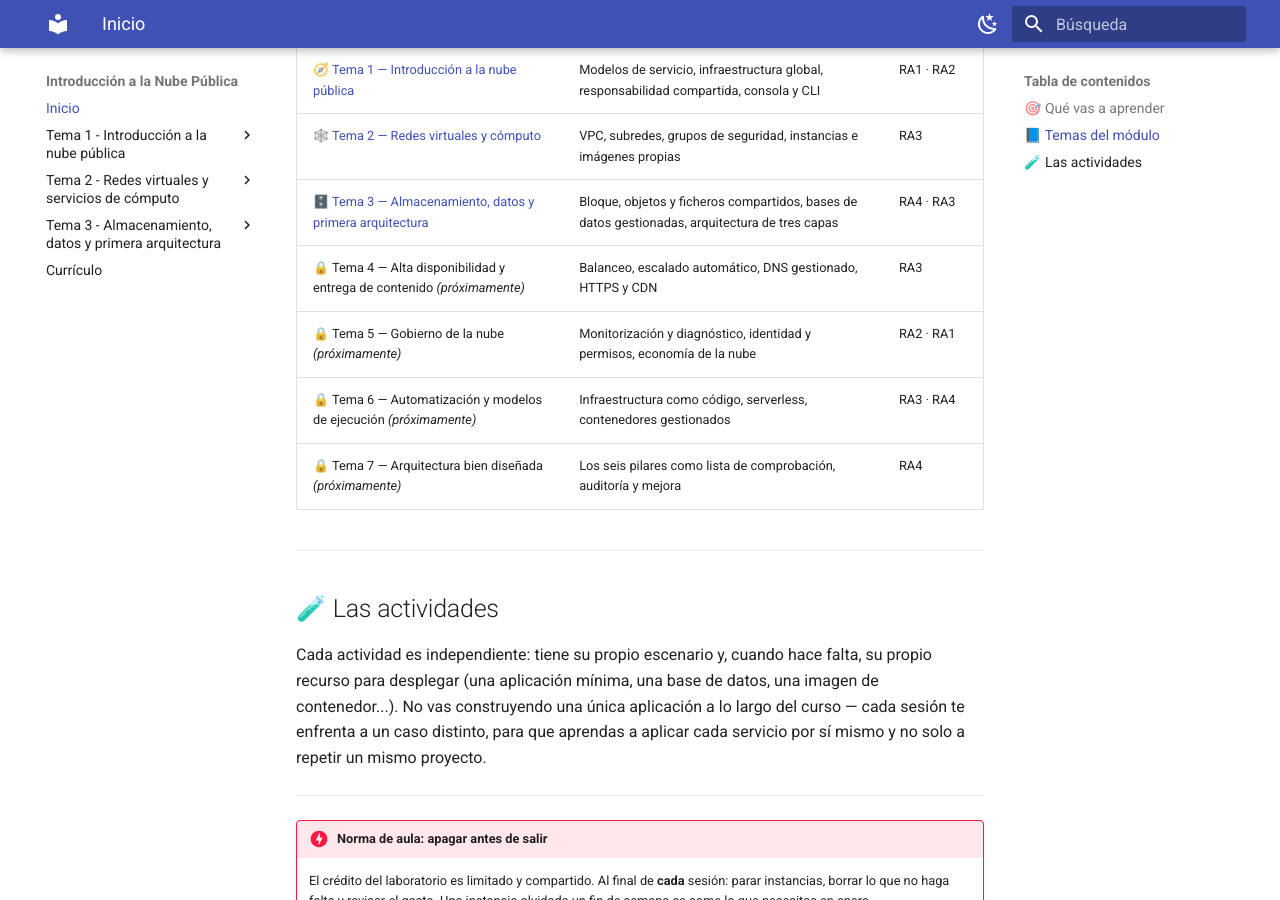
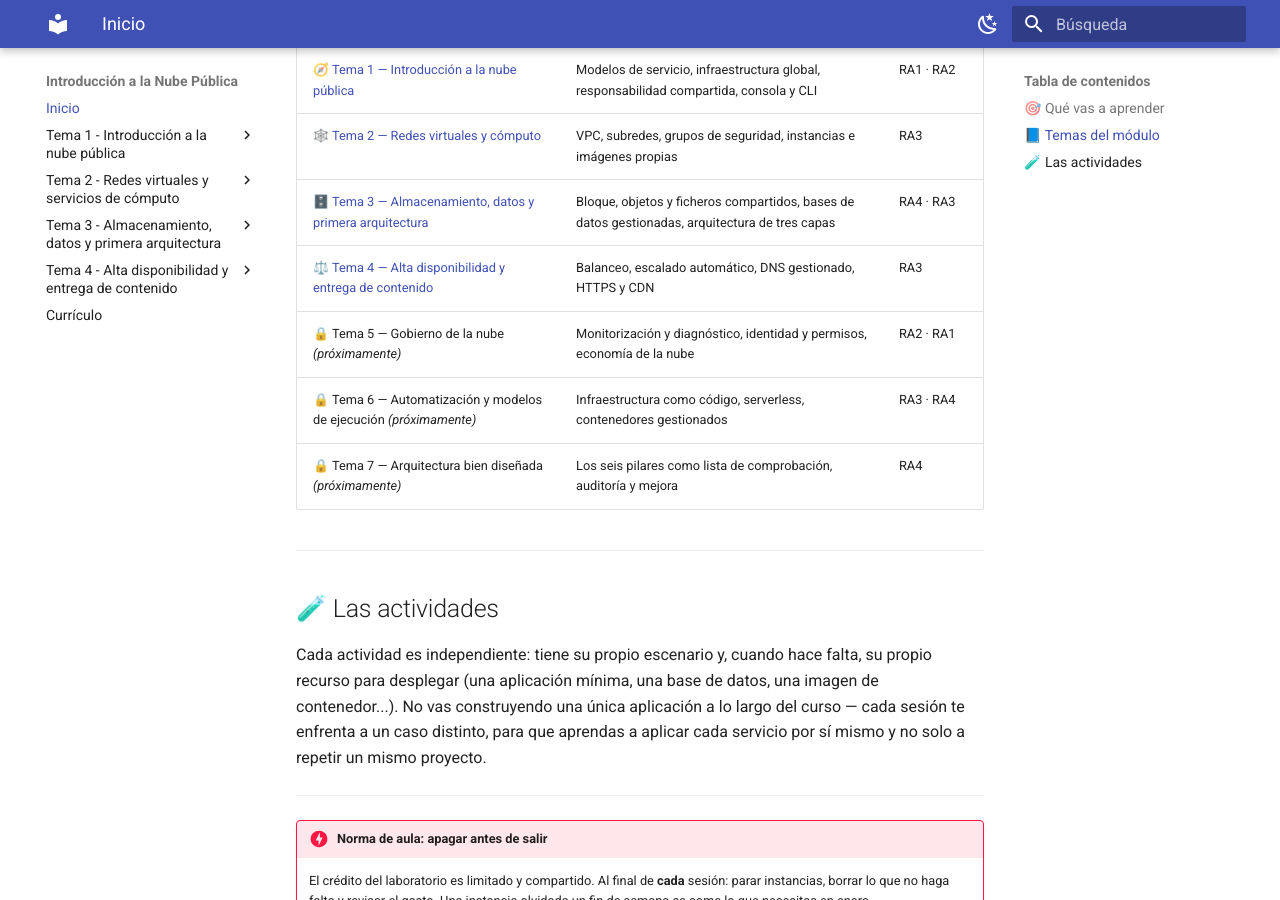
Before and after one commit to aitorventura/introduccion-nube, an MkDocs documentation site: the page built from docs/index.md, in a window 1280 px wide and 900 px high, scrolled down 927 px. Built offline with MkDocs 1.6.1 and Material for MkDocs 9.7.7, drawn with Linux system fonts in a browser that asks for light colours.

Commit message:
Desbloquea el Tema 4 (alta disponibilidad y entrega de contenido)

```diff
--- a/docs/index.md
+++ b/docs/index.md
@@ -27,7 +27,7 @@ Los temas se van publicando a medida que avanza el curso. Los que todavía no es
 | 🧭 [Tema 1 — Introducción a la nube pública](tema1/index.md) | Modelos de servicio, infraestructura global, responsabilidad compartida, consola y CLI | RA1 · RA2 |
 | 🕸️ [Tema 2 — Redes virtuales y cómputo](tema2/index.md) | VPC, subredes, grupos de seguridad, instancias e imágenes propias | RA3 |
 | 🗄️ [Tema 3 — Almacenamiento, datos y primera arquitectura](tema3/index.md) | Bloque, objetos y ficheros compartidos, bases de datos gestionadas, arquitectura de tres capas | RA4 · RA3 |
-| 🔒 Tema 4 — Alta disponibilidad y entrega de contenido *(próximamente)* | Balanceo, escalado automático, DNS gestionado, HTTPS y CDN | RA3 |
+| ⚖️ [Tema 4 — Alta disponibilidad y entrega de contenido](tema4/index.md) | Balanceo, escalado automático, DNS gestionado, HTTPS y CDN | RA3 |
 | 🔒 Tema 5 — Gobierno de la nube *(próximamente)* | Monitorización y diagnóstico, identidad y permisos, economía de la nube | RA2 · RA1 |
 | 🔒 Tema 6 — Automatización y modelos de ejecución *(próximamente)* | Infraestructura como código, serverless, contenedores gestionados | RA3 · RA4 |
 | 🔒 Tema 7 — Arquitectura bien diseñada *(próximamente)* | Los seis pilares como lista de comprobación, auditoría y mejora | RA4 |
--- a/mkdocs.yml
+++ b/mkdocs.yml
@@ -5,7 +5,6 @@
 #   3. mkdocs gh-deploy
 # Los temas listados en exclude_docs NO se generan en el sitio (ni siquiera por URL directa).
 exclude_docs: |
-  tema4/*
   tema5/*
   tema6/*
   tema7/*
@@ -67,14 +66,14 @@ nav:
       - Primera arquitectura completa:
           - Primera arquitectura completa: tema3/arquitectura-completa.md
           - Actividad 3.3 - Arquitectura de tres capas - front, aplicación y base de datos: tema3/actividad_3_3.md
-  # - Tema 4 - Alta disponibilidad y entrega de contenido:
-  #     - Tema 4 - Introducción: tema4/index.md
-  #     - Balanceo de carga y escalado automático:
-  #         - Balanceo de carga y escalado automático: tema4/alta-disponibilidad-escalado.md
-  #         - Actividad 4.1 - Balanceador de carga y Auto Scaling Group: tema4/actividad_4_1.md
-  #     - DNS, HTTPS y distribución de contenido:
-  #         - DNS, HTTPS y distribución de contenido: tema4/dns-https-cdn.md
-  #         - Actividad 4.2 - Dominio propio y caché en el borde: tema4/actividad_4_2.md
+  - Tema 4 - Alta disponibilidad y entrega de contenido:
+      - Tema 4 - Introducción: tema4/index.md
+      - Balanceo de carga y escalado automático:
+          - Balanceo de carga y escalado automático: tema4/alta-disponibilidad-escalado.md
+          - Actividad 4.1 - Balanceador de carga y Auto Scaling Group: tema4/actividad_4_1.md
+      - DNS, HTTPS y distribución de contenido:
+          - DNS, HTTPS y distribución de contenido: tema4/dns-https-cdn.md
+          - Actividad 4.2 - Dominio propio y caché en el borde: tema4/actividad_4_2.md
   # - Tema 5 - Gobierno de la nube:
   #     - Tema 5 - Introducción: tema5/index.md
   #     - Monitorización y operación:
```
